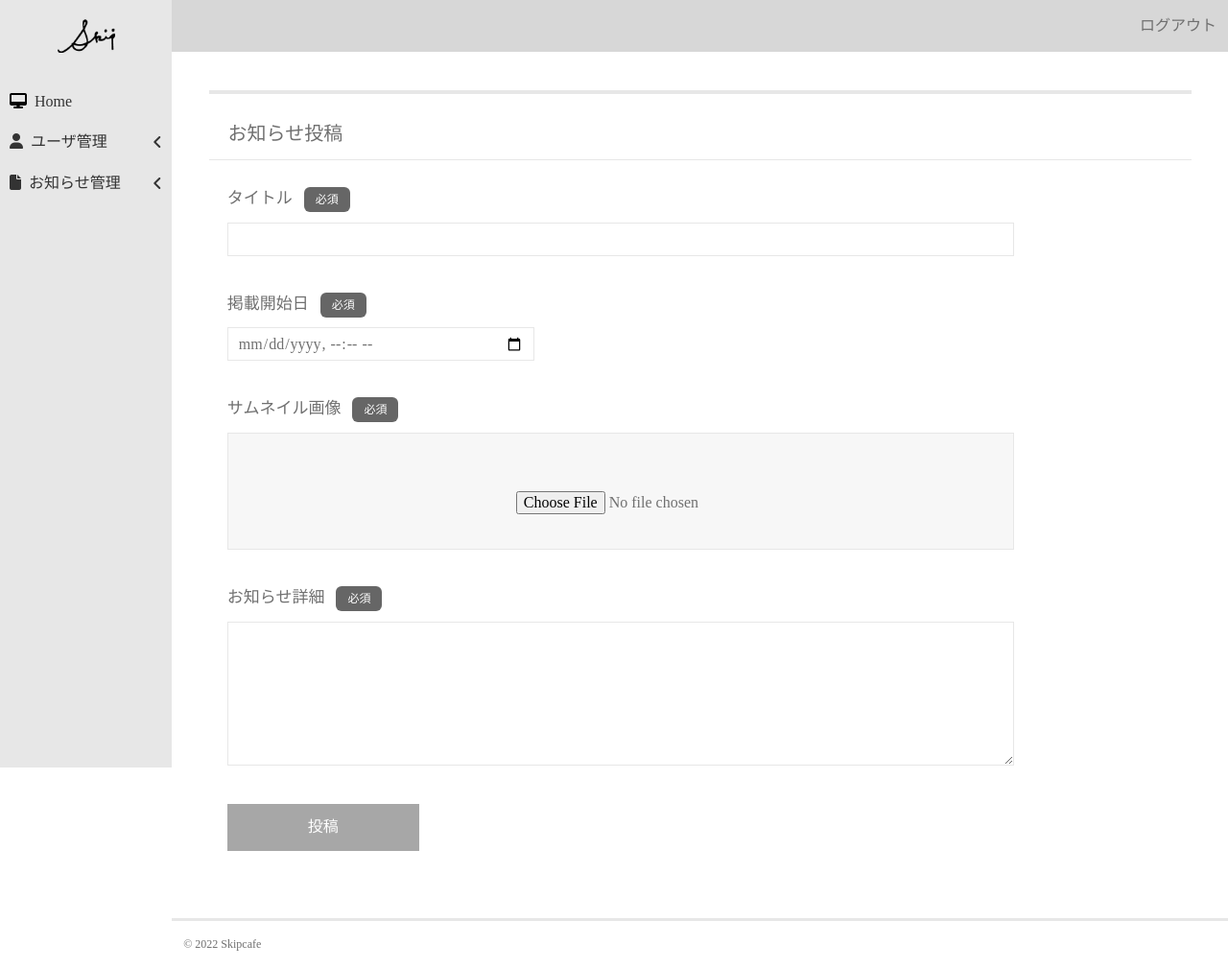
After one commit to yuto730/skipcafe, a Flask app: page /news_create in a window 1280 px wide. The commit adds this page. Shown: the whole page at 96% size. Run offline with Flask 2, Linux system fonts and the light colour scheme; some libraries are stand-ins or nearby versions.

Commit message:
news_createページの作成

```diff
--- a/models/__init__.py
+++ b/models/__init__.py
@@ -1,5 +1,5 @@
-from .models import Contact, User
+from .models import Contact, User, News
 
 __all__ = [
-    Contact,User,
+    Contact,User,News
 ]
--- a/static/css/admin.css
+++ b/static/css/admin.css
@@ -361,6 +361,53 @@
   transition: 0.2s;
 }
 
+/* お知らせ投稿 */
+#admin_news_form{
+  width: 77vw;
+  margin: 30px auto;
+}
+.admin_news_form{
+  margin-bottom: 40px;
+}
+.admin_news_form label{
+  font-size: 17px;
+}
+.mandatory{
+  background-color: #666666;
+  padding: 6px 12px;
+  margin-left: 12px;
+  border-radius: 6px;
+  font-size: 12px;
+  color: #fff;
+}
+.admin_news_date input{
+  width: 320px !important;
+}
+.admin_news_form input,.admin_news_form textarea{
+  margin-top: 15px;
+  width: 820px;
+  border: 1px solid #E7E7E7;
+}
+#news_image{
+  padding: 60px 300px;
+  background-color: #F7F7F7;
+}
+.admin_news_submit{
+  padding-bottom: 40px;
+}
+.admin_news_submit input{
+  width: 200px;
+  height: 49px;
+  text-align: center;
+  color: #fff;
+  background-color: #A7A7A7;
+  border: none;
+}
+.admin_news_submit input:hover{
+  opacity: 0.7;
+  transition: 0.2s;
+}
+
 /* ユーザー,お知らせ一覧 */
 #admin_table{
   width: 96%;
--- a/templates/admin.html
+++ b/templates/admin.html
@@ -15,7 +15,7 @@
         </div>
         <div class="news_content">
           <h3>お知らせ管理</h3>
-          <a href="admin.html"><p>お知らせ投稿</p></a>
+          <a href="{{ url_for('views.news_create') }}"><p>お知らせ投稿</p></a>
           <a href="admin.html"><p>お知らせ一覧</p></a>
         </div>
       </div>
--- a/templates/admin_nav.html
+++ b/templates/admin_nav.html
@@ -37,7 +37,7 @@
       </li>
       <ul class="accordion_list" id="news_list">
         <li class="accordion_item">
-          <a href="admin.html">
+          <a href="{{ url_for('views.news_create') }}">
             <p>お知らせ投稿</p>
           </a>
         </li>
--- /dev/null
+++ b/templates/admin_news_create.html
@@ -0,0 +1,41 @@
+{% extends 'application.html' %}
+
+{% block body %}
+<section class="admin">
+  {% include 'admin_nav.html' %}
+  <div class="right_content">
+    {% include 'admin_header.html' %}
+
+    <div class="admin_contents">
+      <div class="admin_title">
+        <h2>お知らせ投稿</h2>
+        <form id="admin_news_form" method="POST" action="/news_create">
+          <div class="admin_news_form">
+            <label>タイトル<span class="mandatory">必須</span></label><br>
+            <input type="text" name="title" placeholder: "最大入力20文字">
+          </div>
+
+          <div class="admin_news_form news_edit_form admin_news_date">
+            <label>掲載開始日<span class="mandatory">必須</span></label><br>
+            <input type="datetime-local" name="start_on">
+          </div>
+
+          <div class="admin_news_form">
+            <label>サムネイル画像<span class="mandatory">必須</span></label><br>
+            <input type="file" name="image" id="news_image">
+          </div>
+          <div class="admin_news_form">
+            <label>お知らせ詳細<span class="mandatory">必須</span></label><br>
+            <textarea name="content" cols="33"></textarea>
+          </div>
+          <div class="admin_news_submit">
+            <input type="submit" value="投稿">
+          </div>
+        </form>
+      </div>
+    </div>
+
+    {% include 'admin_footer.html' %}
+  </div>
+</section>
+{% endblock %}
--- a/views/skipcafe_view.py
+++ b/views/skipcafe_view.py
@@ -1,7 +1,7 @@
 from flask import Blueprint, render_template, request, redirect, url_for
 from werkzeug.security import generate_password_hash, check_password_hash
 from database import db, login_manager, login_user, logout_user, login_required
-from models import Contact, User
+from models import Contact, User, News
 
 # Blueprintのオブジェクトを生成する
 app = Blueprint('views', __name__)
@@ -140,3 +140,17 @@ def user_list():
         title = "Skipcafe管理画面|ユーザ一覧"
         users = User.query.all()
         return render_template('admin_user_list.html', title=title, users=users)
+
+@app.route('/news_create', methods=['GET', 'POST'])
+def news_create():
+    if request.method == 'POST':
+        title = request.form.get('title')
+        start_on = request.form.get('start_on')
+        content = request.form.get('content')
+        news = News(title=title, start_on=start_on, content=content)
+        db.session.add(news)
+        db.session.commit()
+        return redirect('/admin')
+    else:
+        title = "Skipcafe管理画面|お知らせ投稿"
+        return render_template('admin_news_create.html', title=title)
```
Also changed, not shown: models/models.py (+7 -0 lines).
